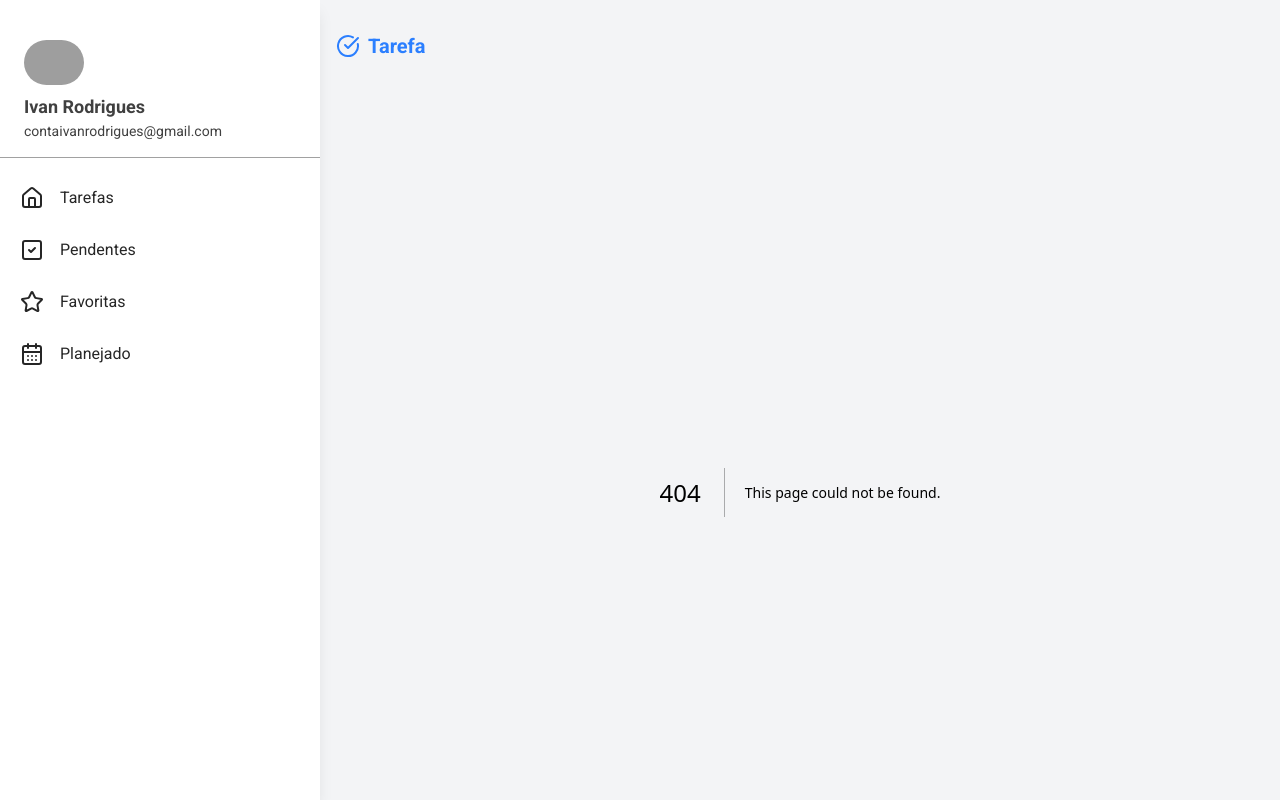
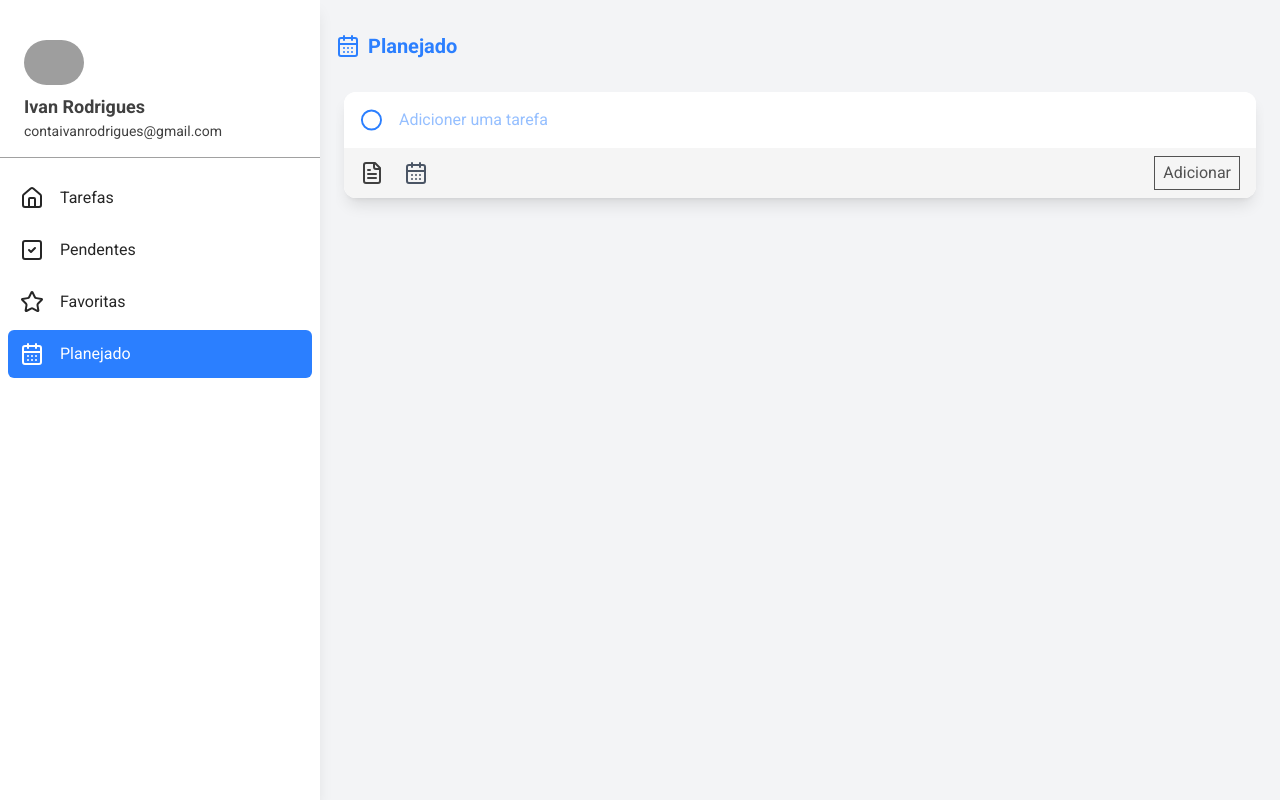
Before and after one commit to ivanrods/task-pro, a Next.js app: page /tasks/planned in a window 1280 px wide. Before the commit this address had no page. Built offline with nearby package versions, Linux system fonts and the light colour scheme; grey boxes are pictures that could not be loaded.

Commit message:
fix: correction TaskItem  and restructuring of pages

```diff
--- a/src/app/components/AddTaskInput.tsx
+++ b/src/app/components/AddTaskInput.tsx
@@ -76,7 +76,7 @@ const AddTaskInput = ({ addTask }: AddTaskInputProps) => {
               alert("Por favor, insira um título para a tarefa.");
               return;
             }
-            if (title.length > 30) {
+            if (title.length > 50) {
               alert("O título deve ter no máximo 30 caracteres.");
               return;
             }
--- a/src/app/components/Drawer.tsx
+++ b/src/app/components/Drawer.tsx
@@ -46,10 +46,10 @@ const Drawer = () => {
 
         <div className="flex flex-col gap-1 list-none py-4 px-2 ">
           <SidebarItem href="/tasks" icon={<House />} label="Tarefas" />
-          <SidebarItem href="/to-do" icon={<SquareCheck />} label="Pendentes" />
-          <SidebarItem href="/favorites" icon={<Star />} label="Favoritas" />
+          <SidebarItem href="/tasks/to-do" icon={<SquareCheck />} label="Pendentes" />
+          <SidebarItem href="/tasks/favorites" icon={<Star />} label="Favoritas" />
           <SidebarItem
-            href="/planned"
+            href="/tasks/planned"
             icon={<CalendarDays />}
             label="Planejado"
           />
--- a/src/app/components/TaskItem.tsx
+++ b/src/app/components/TaskItem.tsx
@@ -13,26 +13,33 @@ type TaskItemProps = {
 const TaskItem = ({ id, title, favorite, completed }: TaskItemProps) => {
   const { toggleCompleted, toggleFavorite, deleteTask } = useTask();
   return (
-    <li className="w-full flex py-4 px-4 gap-4 mb-4 items-center bg-white rounded-xl text-blue-500 ">
-      <button className="cursor-pointer " onClick={() => toggleCompleted(id)}>
+    <li className="w-full flex py-4 px-4 gap-4 mb-4 items-center bg-white rounded-xl text-blue-500">
+
+  <button onClick={() => toggleCompleted(id)}>
     <Circle fill={completed ? "#3b82f6" : "none"} />
   </button>
-      <Link href={`/task/${id}`} className="w-full">
-        <p className={`text-neutral-800 ${completed ? "line-through" : ""} break-words`}>
+
+
+  <Link href={`/tasks/${id}`} className="flex-1 overflow-hidden">
+    <p
+      className={`text-neutral-800 ${
+        completed ? "line-through" : ""
+      } break-words whitespace-normal`}
+    >
       {title}
     </p>
   </Link>
-      <button className="cursor-pointer " onClick={() => toggleFavorite(id)}>
+
+  <div className="flex gap-2 shrink-0">
+    <button onClick={() => toggleFavorite(id)}>
       <Star fill={favorite ? "#3b82f6" : "none"} />
     </button>
-
-      <button
-        className="cursor-pointer hover:text-red-500"
-        onClick={() => deleteTask(id)}
-      >
+    <button onClick={() => deleteTask(id)} className="hover:text-red-500">
       <Trash />
     </button>
+  </div>
 </li>
+
   );
 };
 
--- a/src/app/components/Title.tsx
+++ b/src/app/components/Title.tsx
@@ -6,10 +6,9 @@ const Title = () => {
   const pathname = usePathname();
   const titles: { [key: string]: { title: string; icon: React.ReactNode } } = {
     "/tasks": { title: "Tarefas", icon: <House /> },
-    "/favorites": { title: "Favoritas", icon: <Star /> },
-    "/planned": { title: "Planejado", icon: <CalendarDays /> },
-    "/task": { title: "Tarefa", icon: <CircleCheckBig /> },
-    "/to-do": { title: "Pendentes", icon:  <SquareCheck /> },
+    "/tasks/favorites": { title: "Favoritas", icon: <Star /> },
+    "/tasks/planned": { title: "Planejado", icon: <CalendarDays /> },
+    "/tasks/to-do": { title: "Pendentes", icon:  <SquareCheck /> },
   };
 
   const { title, icon } = titles[pathname] || {
--- a/src/app/layout.tsx
+++ b/src/app/layout.tsx
@@ -1,37 +1,16 @@
-import type { Metadata } from "next";
 import { Roboto } from "next/font/google";
-import { TaskProvider } from "./context/TaskContext";
 import "./globals.css";
-import Drawer from "./components/Drawer";
-import Title from "./components/Title";
 
 const roboto = Roboto({
   subsets: ["latin"],
   weight: ["400", "700"],
 });
 
-export const metadata: Metadata = {
-  title: "TaskPro",
-  description: "Gerencie suas anotações.",
-};
-
-export default function RootLayout({
-  children,
-}: Readonly<{
-  children: React.ReactNode;
-}>) {
+export default function RootLayout({ children }: { children: React.ReactNode }) {
   return (
-    <html lang="en">
-      <body className={`${roboto.className} ${roboto.className} antialiased`}>
-        <div className="flex ">
-          <Drawer />
-          <div className="w-full h-screen flex flex-col bg-gray-100 px-4">
-            <Title />
-            <TaskProvider>
-              <section className="flex-1 overflow-auto">{children}</section>
-            </TaskProvider>
-          </div>
-        </div>
+    <html lang="pt-br">
+      <body className={`${roboto.className} antialiased`}>
+        {children}
       </body>
     </html>
   );
--- /dev/null
+++ b/src/app/tasks/layout.tsx
@@ -0,0 +1,17 @@
+import Drawer from "../components/Drawer";
+import Title from "../components/Title";
+import { TaskProvider } from "../context/TaskContext";
+
+export default function TasksLayout({ children }: { children: React.ReactNode }) {
+  return (
+    <div className="flex">
+      <Drawer />
+      <div className="w-full h-screen flex flex-col bg-gray-100 px-4">
+        <Title />
+        <TaskProvider>
+          <section className="flex-1 overflow-auto">{children}</section>
+        </TaskProvider>
+      </div>
+    </div>
+  );
+}
```
Also changed, not shown: src/app/tasks/favorites/page.tsx (renamed from src/app/favorites/page.tsx, +4 -4 lines), src/app/tasks/planned/page.tsx (renamed from src/app/planned/page.tsx, +4 -4 lines), src/app/tasks/to-do/page.tsx (renamed from src/app/to-do/page.tsx, +4 -4 lines), src/app/tasks/[task]/page.tsx (renamed from src/app/task/[task]/page.tsx). Lines whose indentation alone changed are shown as unchanged.
